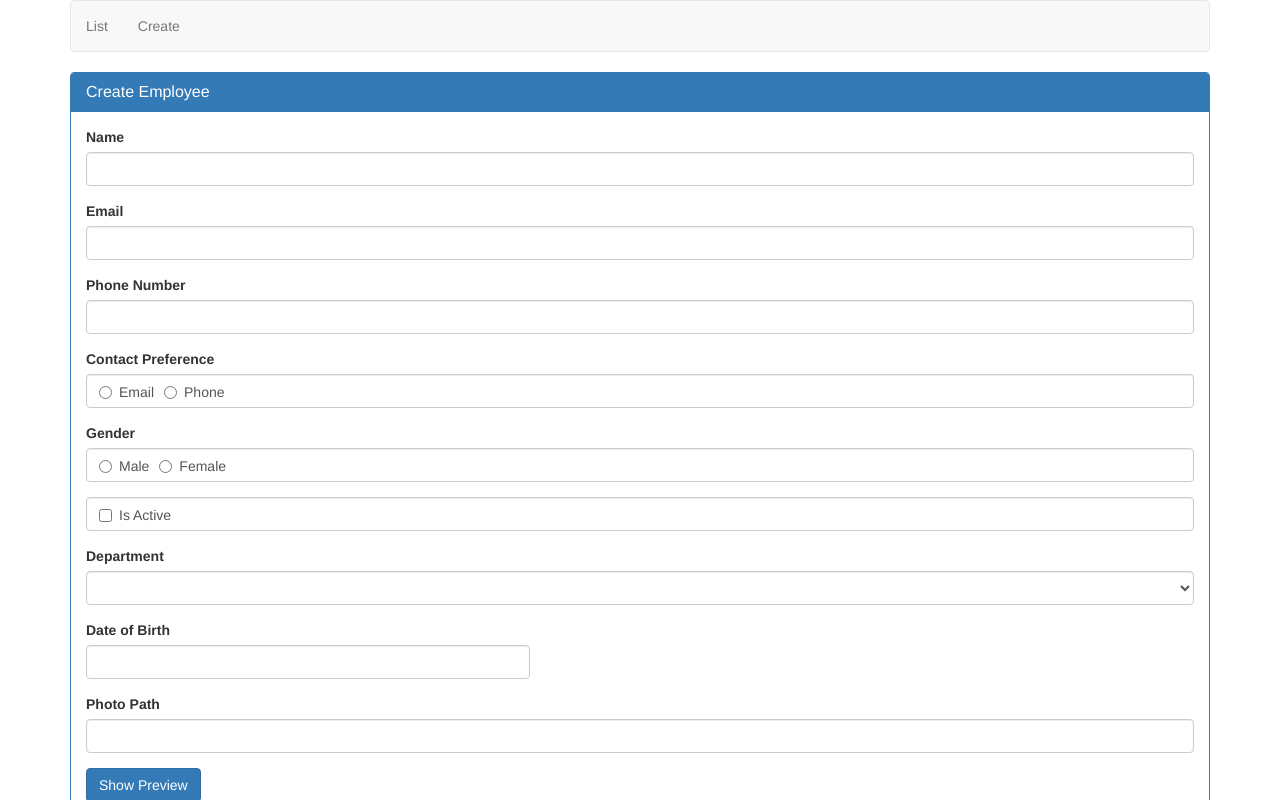
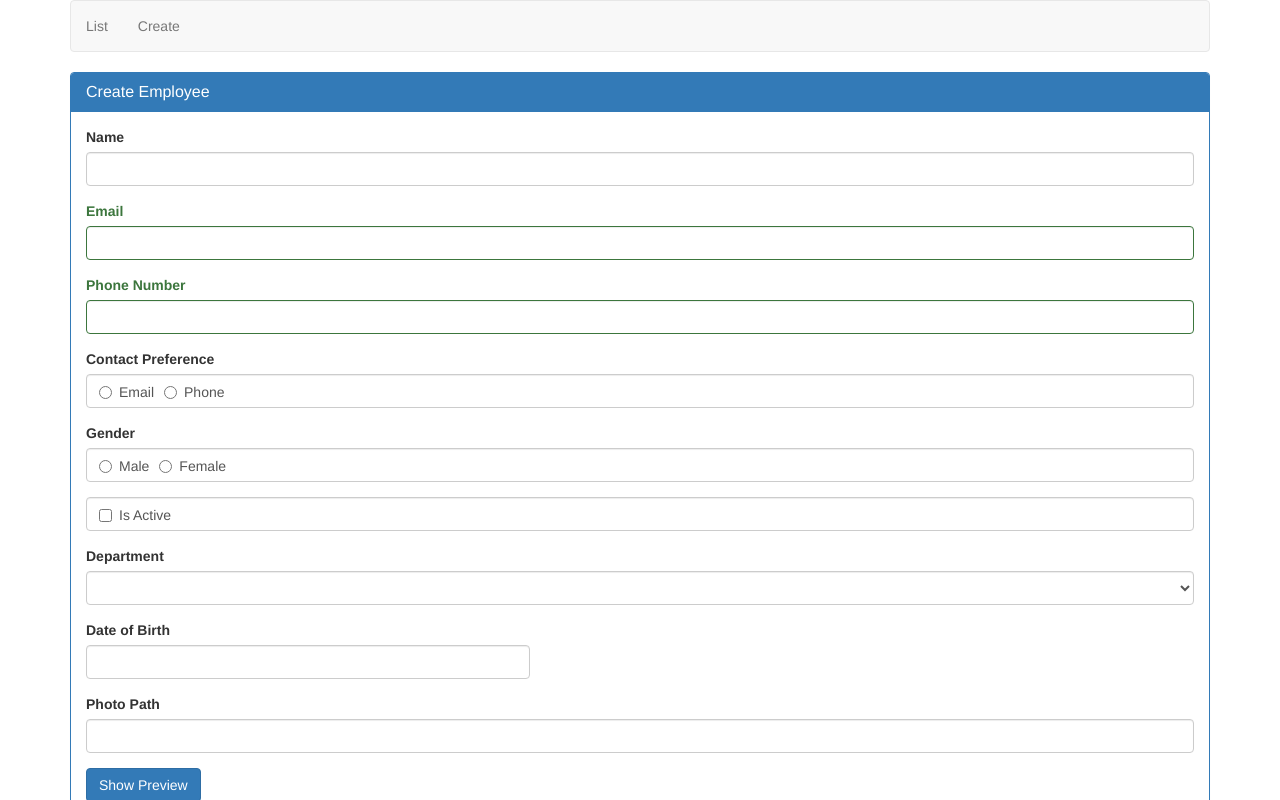
Before and after one commit to imsagarchopra/AngularCrudDemo, an Angular app: page /create in a window 1280 px wide. Shown: the top 800 px of the page. Built offline with nearby package versions, Linux system fonts and the light colour scheme.

Commit message:
Dynamically adding required validation attribute

```diff
--- a/src/app/employees/create-employee.component.html
+++ b/src/app/employees/create-employee.component.html
@@ -21,32 +21,40 @@
             <div>valid: {{nameControl.valid}}</div>
             <div>invalid: {{nameControl.invalid}}</div> -->
 
-            <div class="form-group" [class.has-error]="email.invalid && email.touched" [class.has-success]="email.valid">
+            <div class="form-group" [class.has-error]="email.invalid" [class.has-success]="email.valid">
                 <label for="email" class="control-label">Email</label>
-                <input id="email" required email name="email" [(ngModel)]="employee.email" type="text" class="form-control" #email="ngModel"/>
+                <input id="email" [required]="contactPreference.value=='email'" email name="email" [(ngModel)]="employee.email" type="text" class="form-control" #email="ngModel"/>
 
-                <span class="help-block" *ngIf="email.errors && email.touched">
+                <span class="help-block" *ngIf="email.errors">
                     Email is required
                   </span>
             </div>
 
-            <div class="form-group">
-                <label for="phoneNumber">Phone Number</label>
-                <input id="phoneNumber" name="phoneNumber" [(ngModel)]="employee.phoneNumber" type="text" class="form-control"/>
+            <div class="form-group" [class.has-error]="phone.invalid" [class.has-success]="phone.valid">
+                <label for="phoneNumber" class="control-label">Phone Number</label>
+                <input id="phoneNumber" [required]="contactPreference.value=='phone'" name="phoneNumber" [(ngModel)]="employee.phoneNumber" type="text" class="form-control" #phone="ngModel"/>
+
+                <span class="help-block" *ngIf="phone.invalid">
+                    Phone is required
+                  </span>
             </div>
 
-            <div class="form-group">
-                <label>Contact Preference</label>
+            <div class="form-group" [class.has-error]="contactPreference.touched && contactPreference.invalid">
+                <label class="control-label">Contact Preference</label>
                 <div class="form-control">
                     <label class="radio-inline">
-                        <input type="radio" value="email" name="contactPreference" [(ngModel)]="employee.contactPreference"/>
+                        <input type="radio" required #contactPreference="ngModel" value="email" name="contactPreference" [(ngModel)]="employee.contactPreference"/>
                         Email
                     </label>
                     <label class="radio-inline">
-                        <input type="radio" value="phone" name="contactPreference" [(ngModel)]="employee.contactPreference"/>
+                        <input type="radio" required #contactPreference="ngModel" value="phone" name="contactPreference" [(ngModel)]="employee.contactPreference"/>
                         Phone
                     </label>
                 </div>
+                <span class="help-block" *ngIf="contactPreference.touched && contactPreference.invalid">
+                    Contact Preference is required
+                  </span>
+                  <!-- Contact Preference Selected Value : {{contactPreference.value}} -->
             </div>
 
             <div class="form-group" [class.has-error]="gender.touched && gender.invalid">
```
